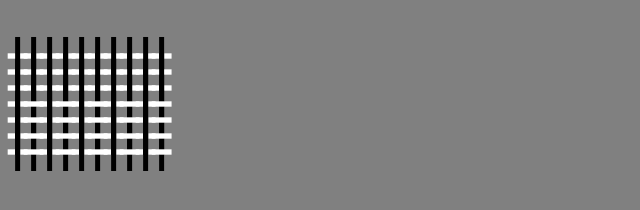
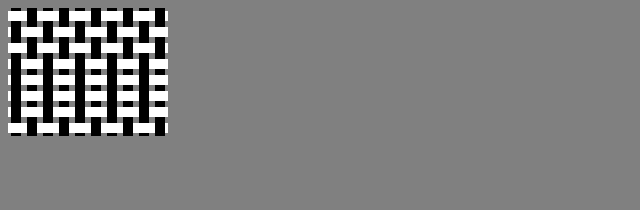
Before and after one commit to killpack/weaving, a website with bundled scripts: page public/index.html in a window 1280 px wide. Shown: the whole page, without its empty margins (0-640 px from the left). Built offline with nearby package versions, Linux system fonts and the light colour scheme.

Commit message:
Make threads more visible

```diff
--- a/public/style.css
+++ b/public/style.css
@@ -5,20 +5,19 @@ body {
 
 .row {
   height: 1ch;
+  display: flex; /* applies to children */
 }
 
 .cross {
   position: relative;
   display: inline-block;
   width: 1ch;
+  height: 1ch;
 }
 
 .over, .under {
-  width: 1ch;
   display: inline-block;
-  text-align: center;
   position: absolute;
-  left: 0em;
 }
 
 .over {
@@ -29,10 +28,16 @@ body {
   z-index: 0;
 }
 
-.cross > .warp:before {
-  content: '┃';
+.warp {
+  top: 0;
+  left: 20%;
+  width: 60%;
+  height: 1ch;
 }
 
-.cross > .weft:before {
-  content: '━';
+.weft {
+  top: 20%;
+  left: 0;
+  width: 1ch;
+  height: 60%;
 }
--- a/src/app.ts
+++ b/src/app.ts
@@ -81,6 +81,7 @@ rows.push(weft.pick(heddle, HeddlePosition.Down));
 rows.push(weft.pick(heddle, HeddlePosition.Down));
 rows.push(weft.pick(heddle, HeddlePosition.Down));
 rows.push(weft.pick(heddle, HeddlePosition.Down));
+rows.push(weft.pick(heddle, HeddlePosition.Up));
 
 console.log(rows);
 
@@ -104,7 +105,7 @@ rows.forEach((wovenRow) => {
 function overUnderEl(thread: Thread, overUnder: string): HTMLElement {
     let el = document.createElement("span");
     el.classList.add(overUnder);
-    el.style.color = thread.color;
+    el.style.backgroundColor = thread.color;
 
     el.classList.add(thread instanceof WarpThread ? "warp" : "weft");
     return el;
```
